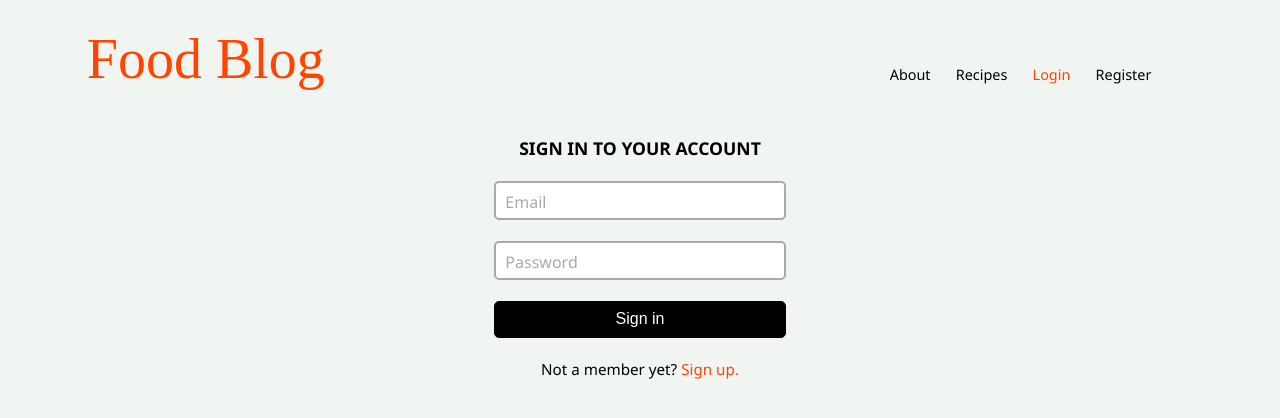
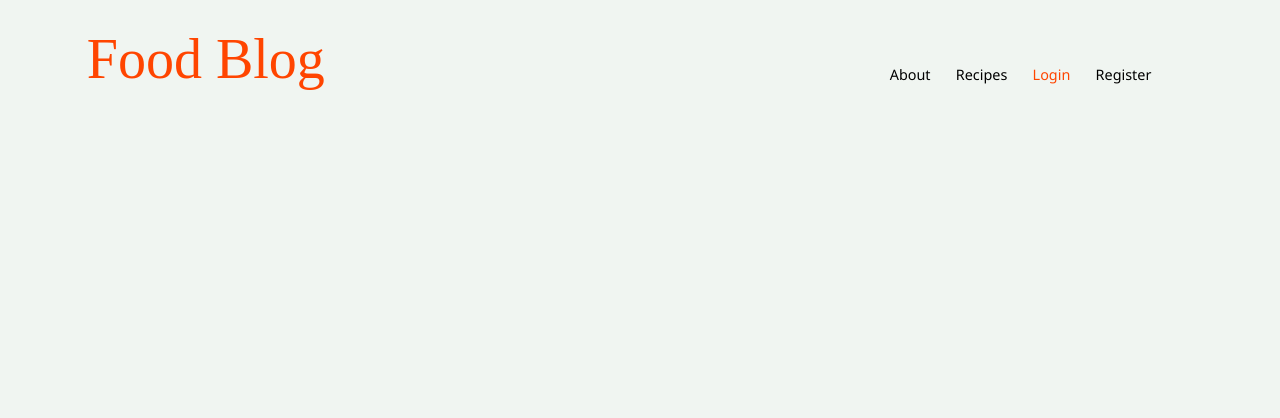
Before and after one commit to g-t-georgiev/recipe-blog, a React (Create React App) app: page /auth/login in a window 1280 px wide. Shown: the top 418 px of the page. Built offline with nearby package versions, Linux system fonts and the light colour scheme; a web font is replaced by a local one.

Commit message:
Changed login and register routes and added recipes route referencing home component for now.

```diff
--- a/src/components/App/App.js
+++ b/src/components/App/App.js
@@ -16,8 +16,9 @@ function App() {
 				<main className="main-content">
 					<Routes>
 						<Route path="/" element={<Home />} />
-						<Route path="/auth/login" element={<Login />} />
-						<Route path="/auth/register" element={<Register />} />
+						<Route path="/recipes" element={<Home />} />
+						<Route path="/users/login" element={<Login />} />
+						<Route path="/users/register" element={<Register />} />
 					</Routes>
 				</main>
 			</div>
```
